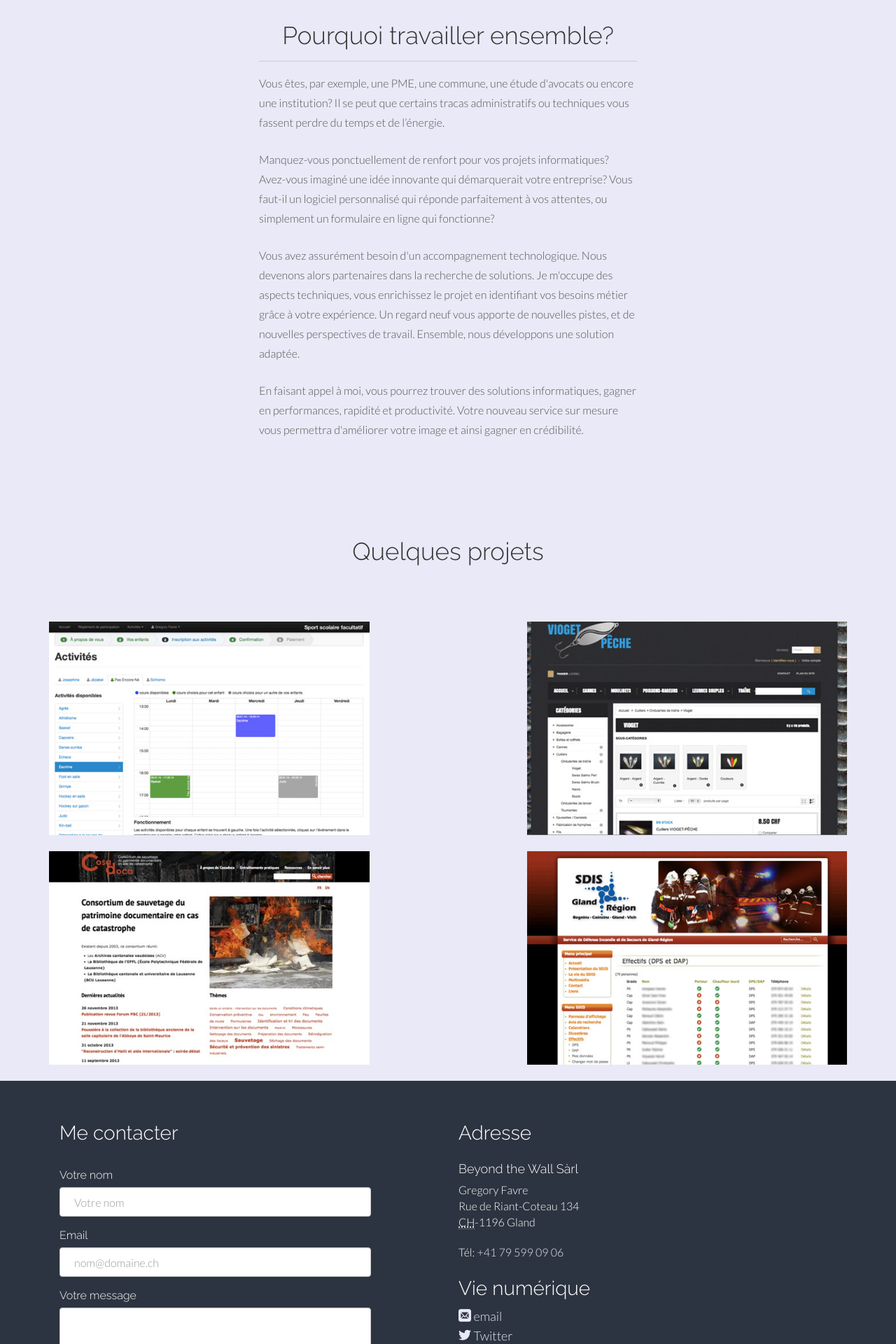
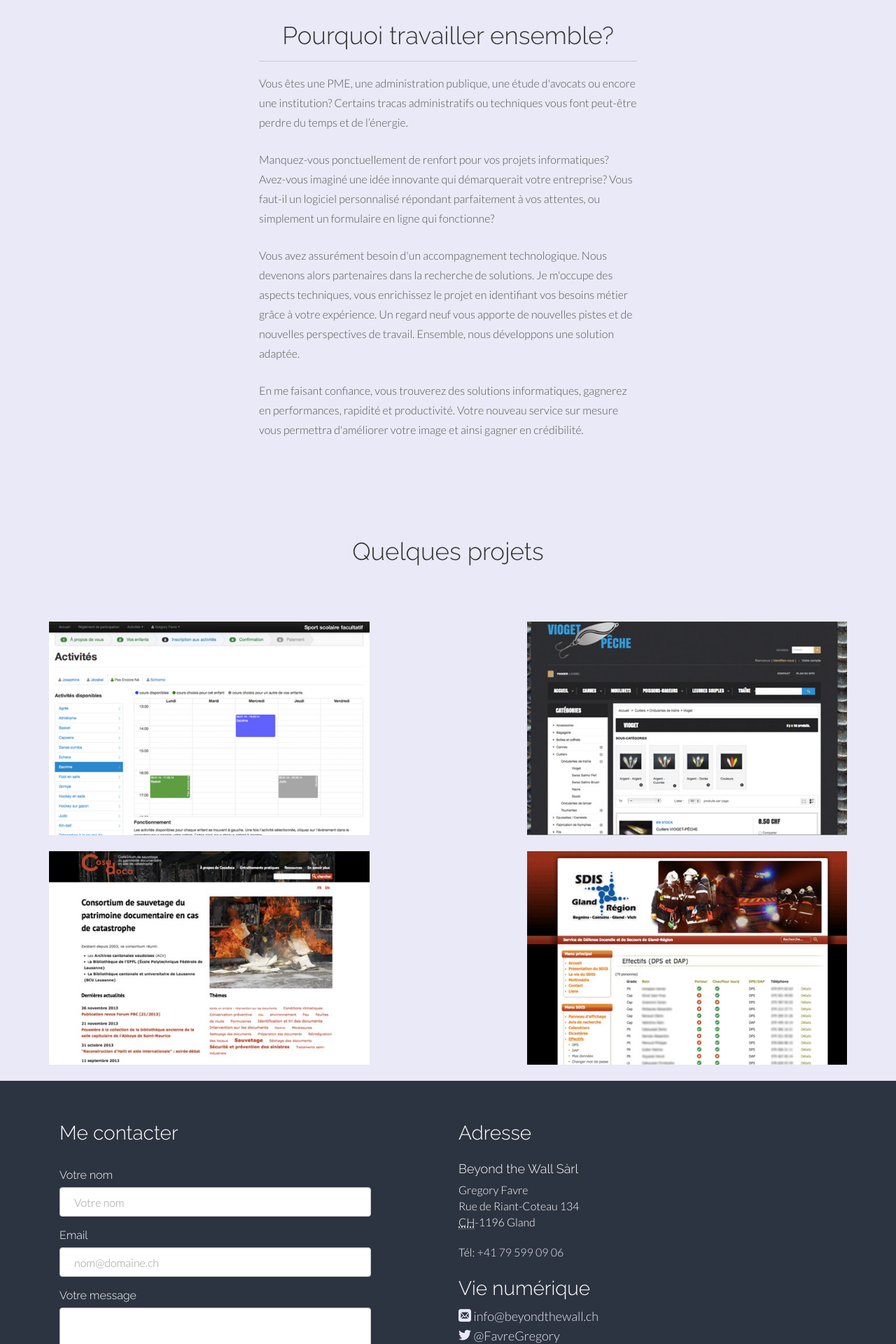
Before and after one commit to gfavre/beyondthewall.ch, a Django app: page / in a window 1280 px wide. Shown: the part 2440-4360 px from the top of the page at 70% size. Run offline with Django 3.2, Linux system fonts and the light colour scheme; parts of the project's set-up code (start-up, migrations or seed data) failed here and were passed over; some libraries are stand-ins or nearby versions.

Commit message:
enhanced texts

```diff
--- a/beyondthewall/templates/home/about.html
+++ b/beyondthewall/templates/home/about.html
@@ -9,7 +9,7 @@
 
 <p>Durant les dernières années, j’ai concrétisé de nombreuses solutions, d’une part pour mes employeurs, le CERN, puis l’<a href="http://people.epfl.ch/gregory.favre?op=bio&lang=fr">EPFL</a>, mais également en mandat pour des PME, des associations et des indépendants. C'est dans cet esprit que j'ai fondé Beyond the Wall Sàrl.</p>
 
-<p>Collaboratif, j'aime partager mes connaissances, que ce soit avec mes collègues et partenaires ou devant une classe. J'aime découvrir de nouveaux horizons et comprendre  les métiers de mes clients. </p>
+<p>Collaboratif, j'ai du plaisir à partager mes connaissances, que ce soit avec mes collègues et partenaires ou devant une classe. J'aime découvrir de nouveaux horizons et comprendre les métiers de mes clients. </p>
 
 <p style="margin-bottom:.66em;">À travers Beyond the Wall, je souhaite vous offrir une large palette de services tels que:</p>
   <ul>
--- a/beyondthewall/templates/home/contact.html
+++ b/beyondthewall/templates/home/contact.html
@@ -36,8 +36,8 @@
   </p>
   <h3>Vie numérique</h3>
   <p>
-     <a href="mailto:info@beyondthewall.ch" itemprop="email"><span class="icon-mail"></span> email</a><br />
-     <a href="http://www.twitter.com/FavreGregory"><span class="icon-twitter"></span> Twitter</a><br />
+     <a href="mailto:info@beyondthewall.ch" itemprop="email"><span class="icon-mail"></span> info@beyondthewall.ch</a><br />
+     <a href="http://www.twitter.com/FavreGregory"><span class="icon-twitter"></span> @FavreGregory</a><br />
      <a href="https://www.linkedin.com/in/gregoryfavre"><span class="icon-linkedin"></span> LinkedIn</a><br />
      <a href="https://github.com/gfavre"><span class="icon-github2"></span> GitHub</a>
   </p>
--- a/beyondthewall/templates/home/why-me.html
+++ b/beyondthewall/templates/home/why-me.html
@@ -1,12 +1,11 @@
 <h2>Pourquoi travailler ensemble?</h2>
 <hr>
 
-<p>Vous êtes, par exemple, une PME, une commune, une étude d'avocats ou encore une institution? Il se peut que certains tracas administratifs ou techniques vous fassent perdre du temps et de l’énergie. </p>
+<p>Vous êtes une PME, une administration publique, une étude d'avocats ou encore une institution? Certains tracas administratifs ou techniques vous font peut-être perdre du temps et de l’énergie.</p>
 
-<p>Manquez-vous ponctuellement de renfort pour vos projets informatiques? Avez-vous imaginé une idée innovante qui démarquerait votre entreprise? Vous faut-il un logiciel personnalisé qui réponde parfaitement à vos attentes, ou simplement un formulaire en ligne qui fonctionne? <br>
+<p>Manquez-vous ponctuellement de renfort pour vos projets informatiques? Avez-vous imaginé une idée innovante qui démarquerait votre entreprise? Vous faut-il un logiciel personnalisé répondant parfaitement à vos attentes, ou simplement un formulaire en ligne qui fonctionne?</p>
+
+<p>Vous avez assurément besoin d'un accompagnement technologique. Nous devenons alors partenaires dans la recherche de solutions. Je m'occupe des aspects techniques, vous enrichissez le projet en identifiant vos besoins métier grâce à votre expérience. Un regard neuf vous apporte de nouvelles pistes et de nouvelles perspectives de travail. Ensemble, nous développons une solution adaptée.</p>
+
+<p>En me faisant confiance, vous trouverez des solutions informatiques, gagnerez en performances, rapidité et productivité. Votre nouveau service sur mesure vous permettra d'améliorer votre image et ainsi gagner en crédibilité.
 </p>
-
-<p>Vous avez assurément besoin d'un accompagnement technologique. Nous devenons alors partenaires dans la recherche de solutions. Je m'occupe des aspects techniques, vous enrichissez le projet en identifiant vos besoins métier grâce à votre expérience. Un regard neuf vous apporte de nouvelles pistes, et de nouvelles perspectives de travail. Ensemble, nous développons une solution adaptée.</p>
-
-<p>En faisant appel à moi, vous pourrez trouver des solutions informatiques, gagner en performances, rapidité et productivité. Votre nouveau service sur mesure vous permettra d'améliorer votre image et ainsi gagner en crédibilité.
-</p>
```
